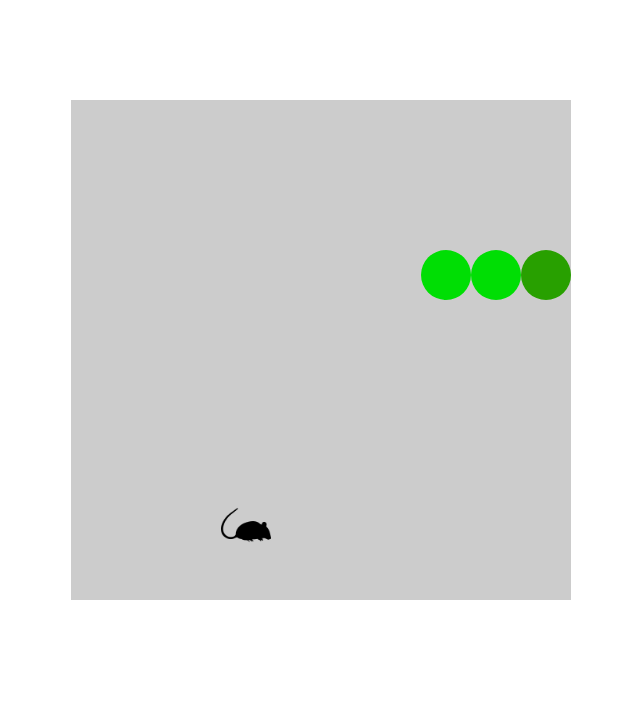
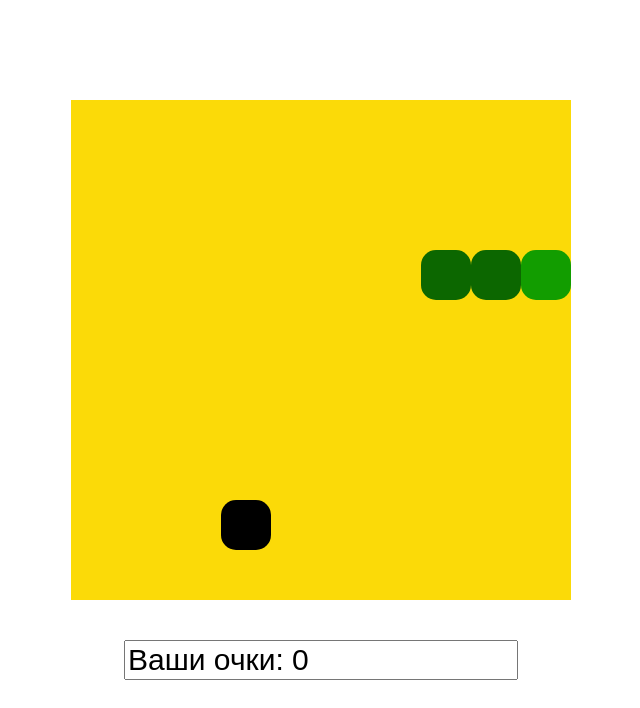
Before and after one commit to webdevmurad/snake_js.io, a plain HTML site: page index.html in a window 1280 px wide. Shown: the whole page, without its empty margins (319-959 px from the left). Drawn offline with Linux system fonts and the light colour scheme.

Commit message:
Прописал правила окончания игры, и количество очков

```diff
--- a/js/script.js
+++ b/js/script.js
@@ -66,7 +66,19 @@ function createMouse() {
 createMouse();
 
 let direction = 'right';
+let steps = false;
 
+let input = document.createElement('input');
+document.body.appendChild(input);
+input.style.cssText = `
+margin: auto;
+margin-top: 40px;
+font-size: 30px;
+display: block
+`;
+
+let score = 0;
+input.value = `Ваши очки: ${score}`;
 
 // Движение
 
@@ -109,6 +121,18 @@ function move() {
         let b = snakeBody[snakeBody.length - 1].getAttribute('posY');
         snakeBody.push(document.querySelector('[posX = "' + a + '"][posY = "' + b + '"]'));
         createMouse();
+        score++;
+        input.value = `Ваши очки: ${score}`;
+    }
+
+    if (snakeBody[0].classList.contains('snakeBody')) {
+        setTimeout(() => {
+            alert(`Game Over. Ваши очки: ${score}`);
+        }, 200);
+
+        clearInterval(interval);
+        snakeBody[0].style.background = 'url("../img/game over.jpg") center no-repeat';
+        snakeBody[0].style.backgroundSize = 'cover';
     }
 
     snakeBody[0].classList.add('head');
@@ -116,22 +140,29 @@ function move() {
         snakeBody[i].classList.add('snakeBody');
     }
 
+    steps = true;
 }
 
 let interval = setInterval(move, 300);
 
 
 window.addEventListener('keydown', function (e) {
+    if (steps == true) {
         if (e.keyCode == 37 && direction!= 'right') {
             direction = 'left';
+            steps = false;
         }
         else if (e.keyCode == 38 && direction!= 'down') {
             direction = 'up';
+            steps = false;
         }
         else if (e.keyCode == 39 && direction!= 'left') {
             direction = 'right';
+            steps = false;
         }
         else if (e.keyCode == 40 && direction!= 'up') {
             direction = 'down';
+            steps = false;
+        }
     }
 });
--- a/sass/style.sass
+++ b/sass/style.sass
@@ -10,7 +10,7 @@ body
     margin: 0 auto
     display: flex
     flex-wrap: wrap
-    background-color: #cccccc
+    background-color: #FBDA08
 
 .excel
     width: 50px
@@ -18,13 +18,14 @@ body
     padding: 5px
 
 .snakeBody
-    background-color: #00DE04
+    background-color: #0C6700
     background-size: cover
-    border-radius: 50%
+    border-radius: 30%
 .head
-    background-color: #28A000
+    background-color: #129D00
     background-size: cover
-    border-radius: 50%
+    border-radius: 30%
 .mouse
-    background: url('../img/rat-silhouette.png')
+    background-color: black
+    border-radius: 30%
     background-size: cover
```
Also changed, not shown: css/style.css, img/game over.jpg (added), 1 other file. Lines whose indentation alone changed are shown as unchanged.
